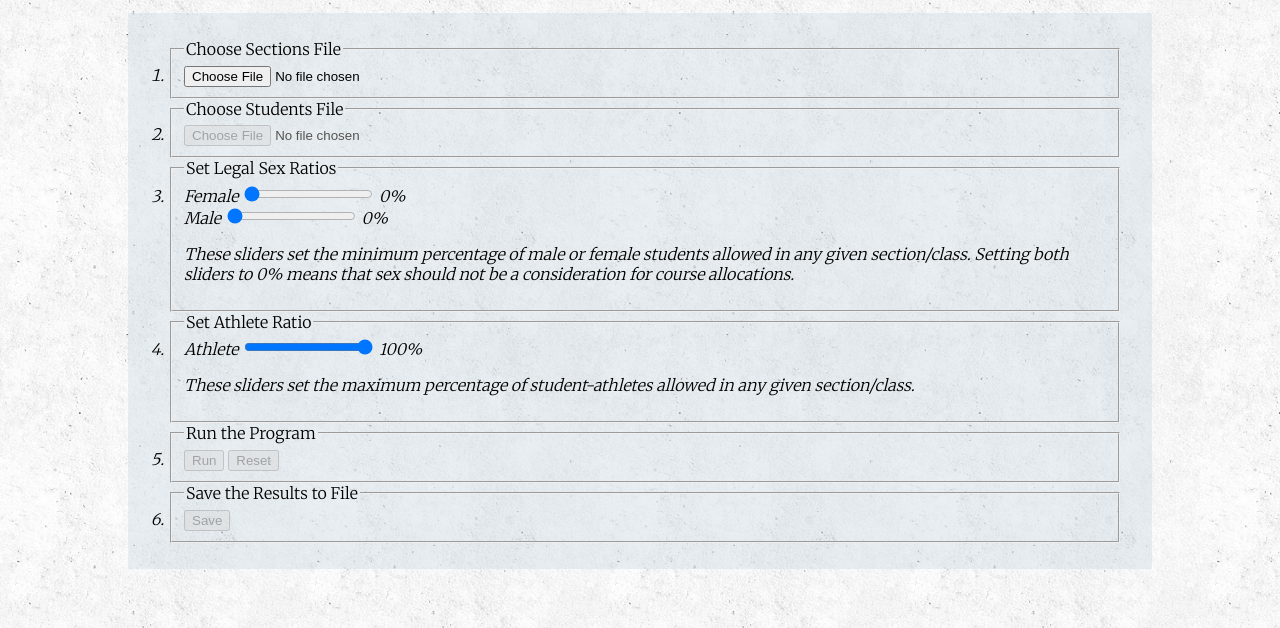
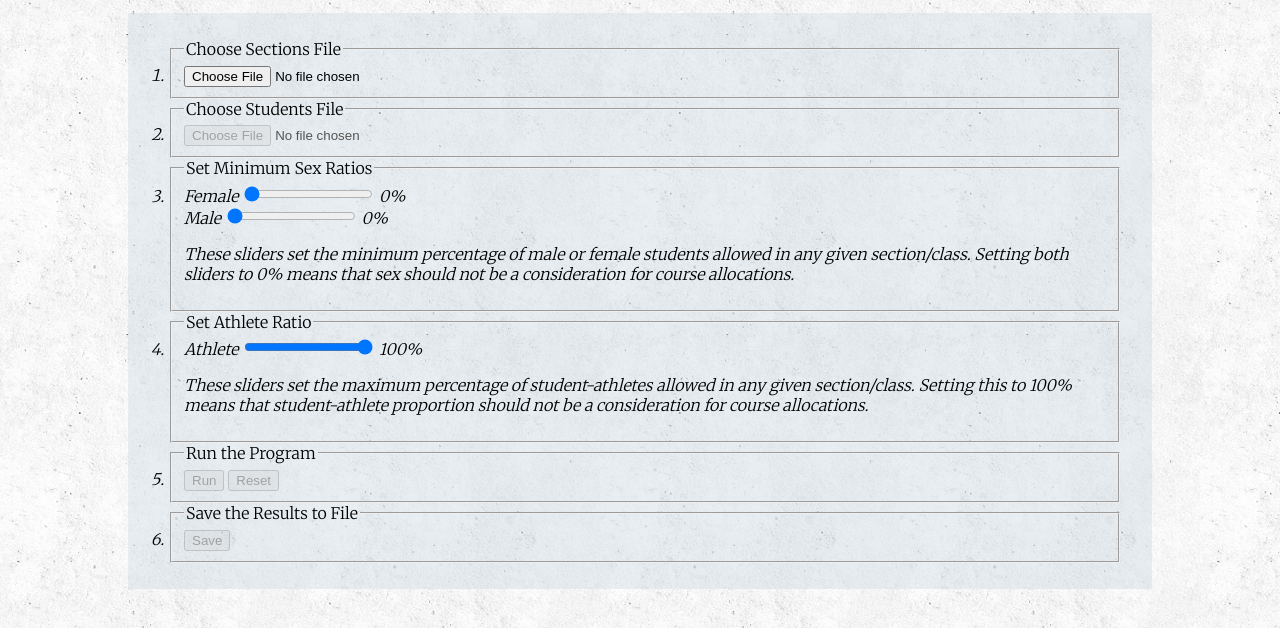
Before and after one commit to maxwellevin/SortingHat.org, a plain HTML site: page index.html in a window 1280 px wide. Shown: the part 172-800 px from the top of the page. Drawn offline with nearby package versions, Linux system fonts and the light colour scheme.

Commit message:
Improve wording

```diff
--- a/index.html
+++ b/index.html
@@ -38,7 +38,7 @@
         </li>
         <li id="sex_container">
             <fieldset>
-                <legend>Set Legal Sex Ratios</legend>
+                <legend>Set Minimum Sex Ratios</legend>
                 <div id="female_slider">
                     <label for="female_ratio_input">Female</label>
                     <input id="female_ratio_input" type="range" min="0" max="100" value="0" class="slider"
@@ -63,7 +63,9 @@
                 <input id="athlete_ratio_input" type="range" min="0" max="100" value="100" class="slider"
                        oninput="athlete_ratio_output.value = athlete_ratio_input.value + '%'">
                 <output id="athlete_ratio_output">100%</output>
-                <p>These sliders set the maximum percentage of student-athletes allowed in any given section/class.</p>
+                <p>These sliders set the maximum percentage of student-athletes allowed in any given section/class.
+                    Setting this to 100% means that student-athlete proportion should not be a consideration for
+                    course allocations.</p>
             </fieldset>
         </li>
         <li id="run_container">
```
